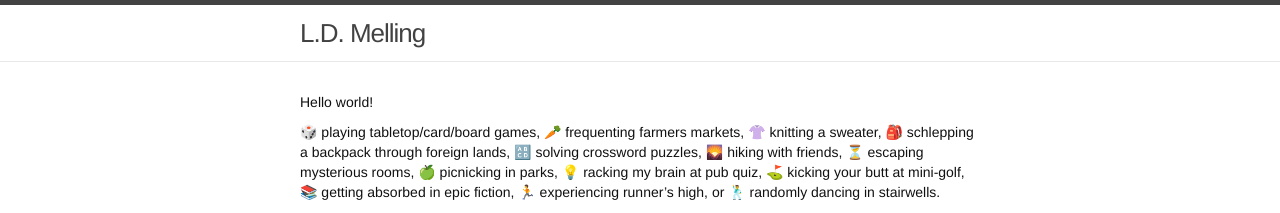
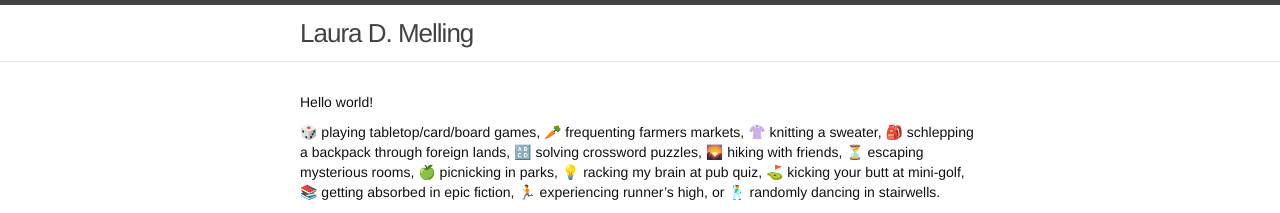
Before and after one commit to lmelling/lmelling.github.io, a Jekyll site: the page built from index.md, in a window 1280 px wide. Shown: the top 213 px of the page. Built offline with Jekyll 4.4.1, drawn with Linux system fonts in a browser that asks for light colours; nearby versions of some CDN libraries.

Commit message:
Update page title

```diff
--- a/_config.yml
+++ b/_config.yml
@@ -1,7 +1,7 @@
 # Site settings
-title: L.D. Melling
+title: Laura D. Melling
 email: ldm@ldmelling.com
-description: Website of L.D. Melling
+description: Website of Laura D. Melling
 baseurl: ""
 
 # Build settings
```
